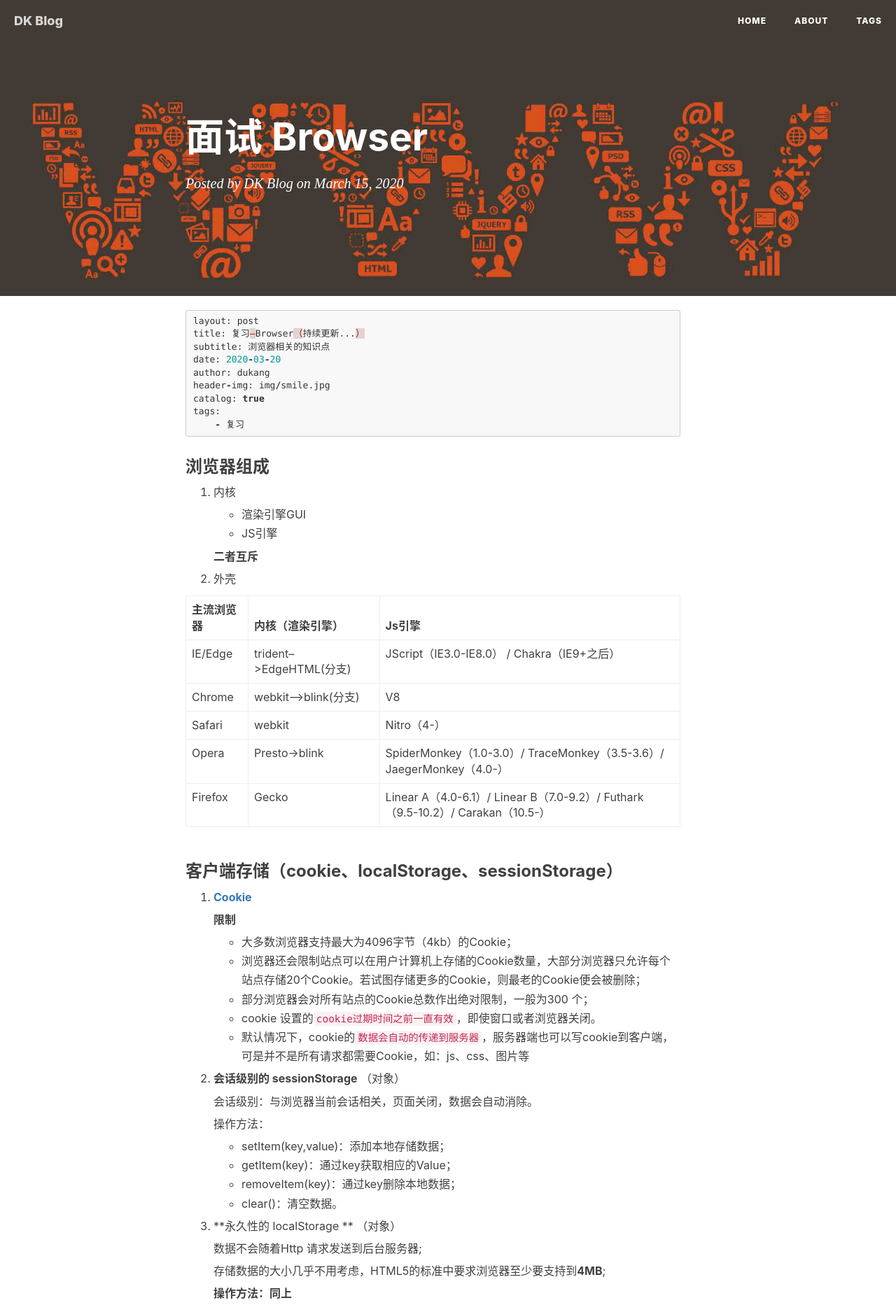
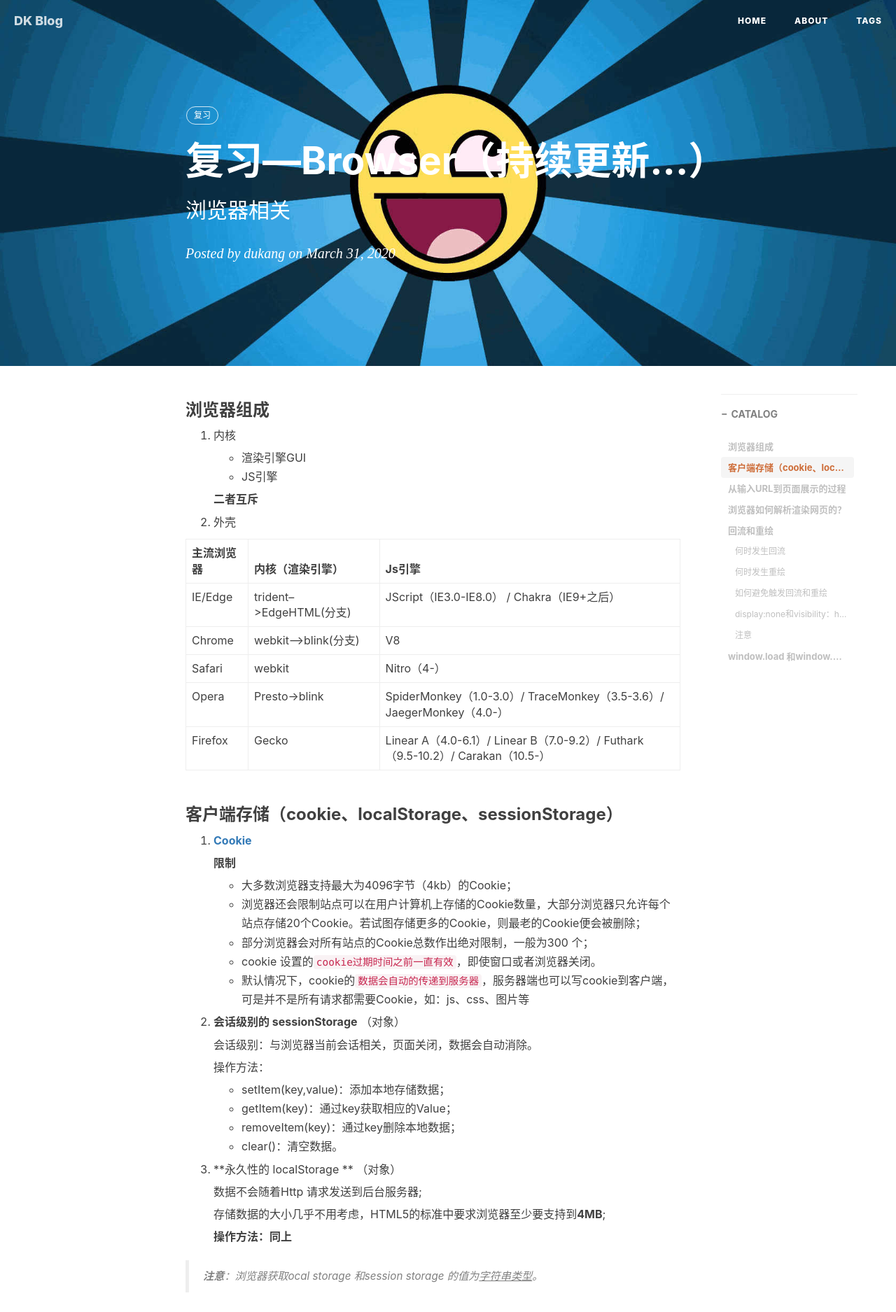
Before and after one commit to KAngJoin/KAngJoin.github.io, a Jekyll site: the page built from _posts/2020-03-15-面试-Browser.md, in a window 1280 px wide. Shown: the top 1875 px of the page at 70% size. Built offline with Jekyll 4.4.1, drawn with Linux system fonts in a browser that asks for light colours; nearby versions of some CDN libraries; our own code applies the rules of GitHub Pages for plain Markdown files; comment, search, counter and statistics services are not loaded; some of the changed text lies outside the part shown.

Commit message:
review-browser

````diff
--- a/_posts/2020-03-15-面试-Browser.md
+++ b/_posts/2020-03-15-面试-Browser.md
@@ -1,14 +1,14 @@
-```javascript
+---
 layout: post
 title: 复习—Browser（持续更新...）
-subtitle: 浏览器相关的知识点
-date: 2020-03-20
+subtitle: 浏览器相关
+date: 2020-03-31
 author: dukang
 header-img: img/smile.jpg
 catalog: true
 tags:
     - 复习
-```
+---
 
 ### 浏览器组成
 
````
